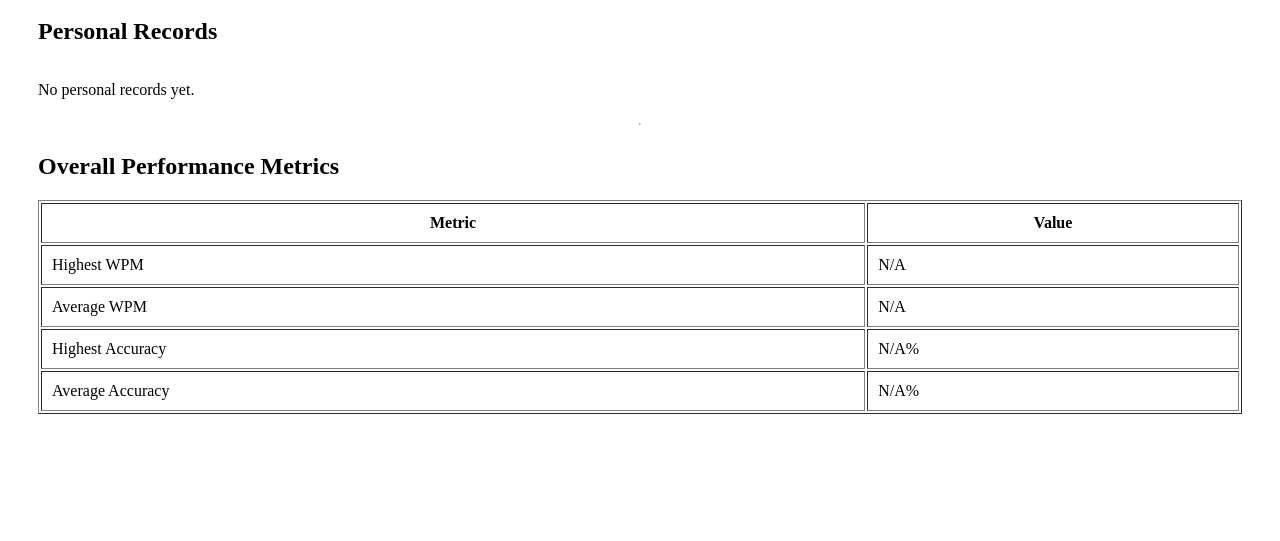
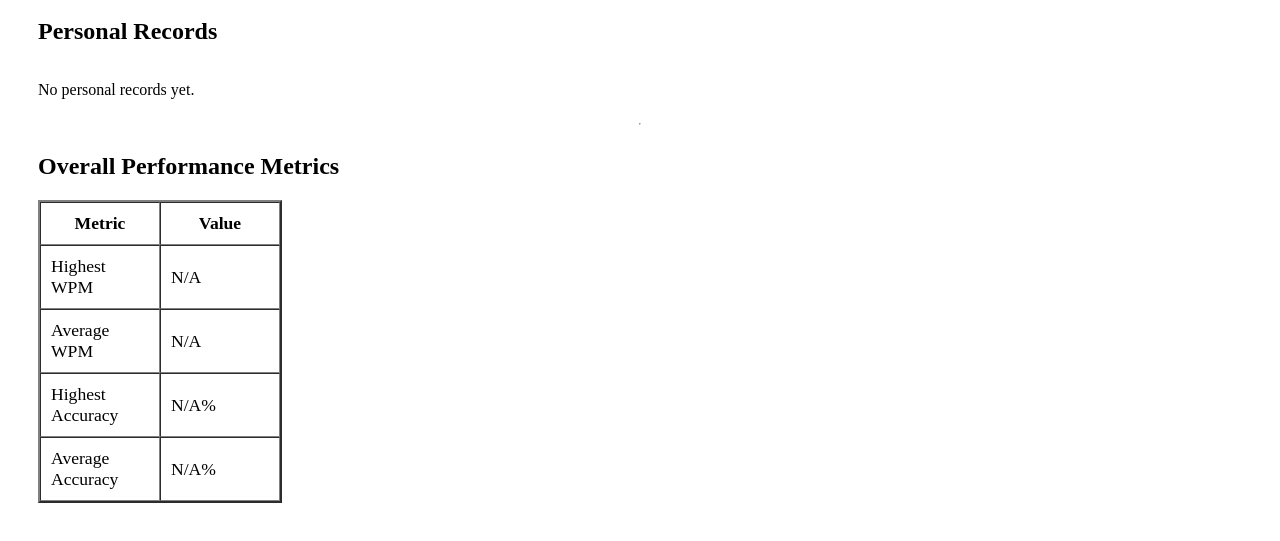
Before and after one commit to perimeterr/WPM-Hero, a Django app: page /accounts/profile in a window 1280 px wide. Shown: the part 320-861 px from the top of the page. Before the commit the page ends 734 px from the top, so only its background shows below. Run offline with Django 5.2, Linux system fonts and the light colour scheme; the visitor is signed in with stand-in values (Sample User, id 1); data that the repository does not hold is empty.

Commit message:
Fixed Performance Metrics table size

```diff
--- a/accounts/templates/accounts/profile_dashboard.html
+++ b/accounts/templates/accounts/profile_dashboard.html
@@ -37,7 +37,11 @@
 <h2>Overall Performance Metrics</h2>
 
 {% if overall_metrics %}
-<table border="1" cellpadding="10">
+<table border="1" cellpadding="10" cellspacing="0" style="font-size:1.1rem; width:240px; table-layout:fixed; border-width:2px;">
+    <colgroup>
+        <col style="width:120px;">
+        <col style="width:120px;">
+    </colgroup>
     <thead>
         <tr>
             <th>Metric</th>
```
